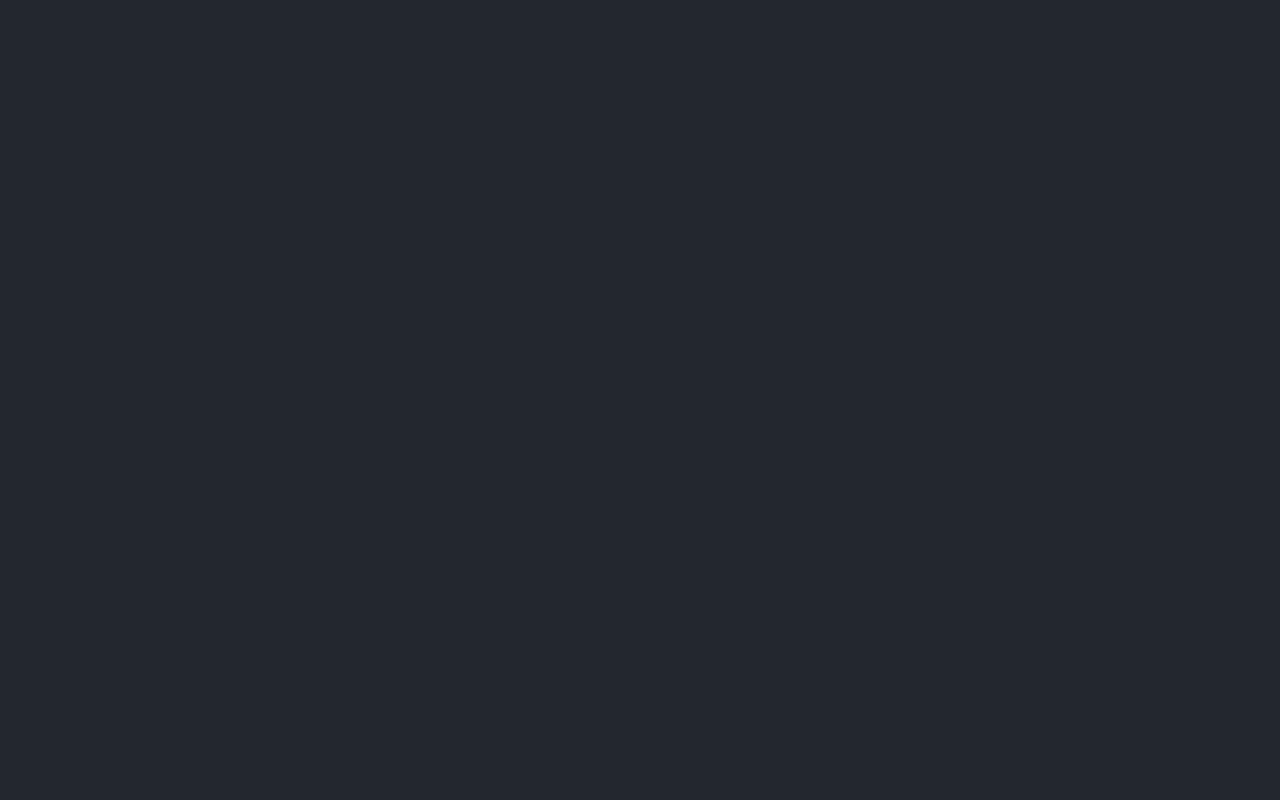
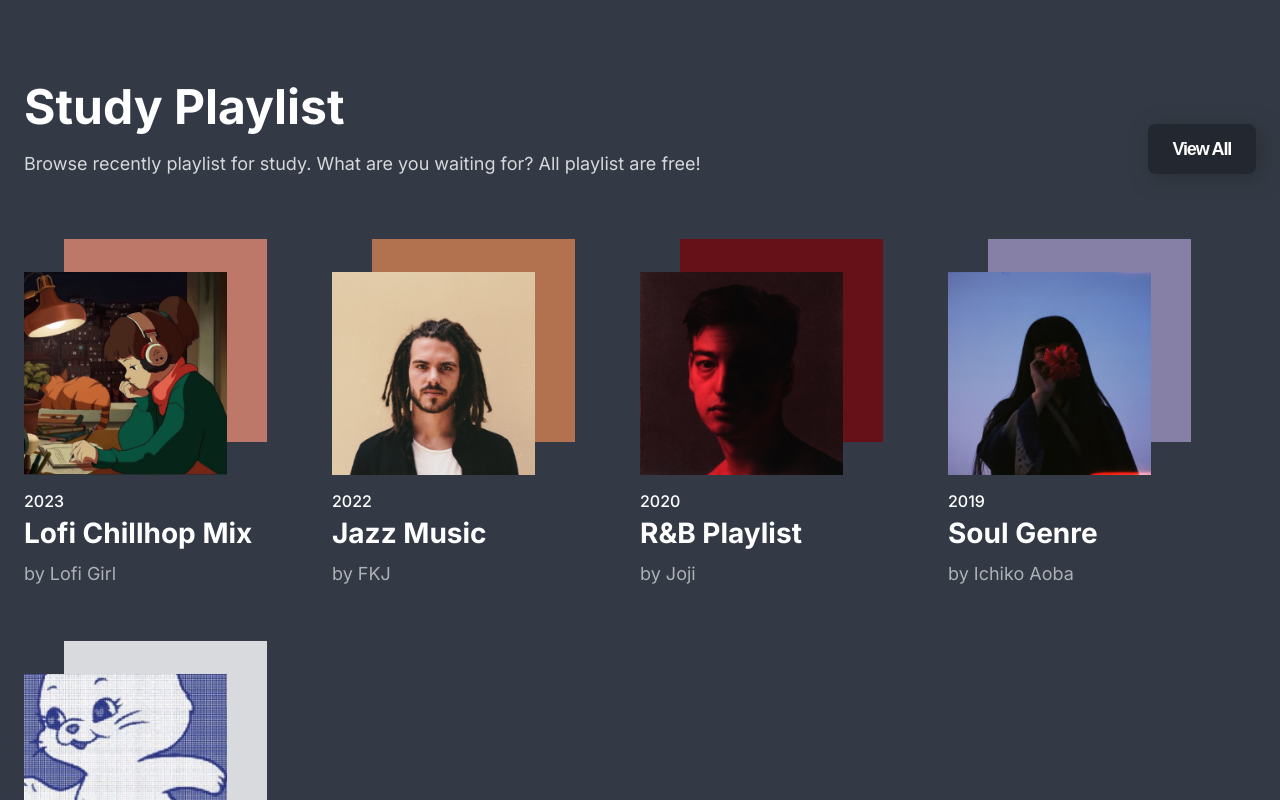
Before and after one commit to BismaBendesa/tasks, a React (Create React App) app: page / in a window 1280 px wide. Shown: the part 880-1680 px from the top of the page. Before the commit the page ends 870 px from the top, so only its background shows below. Built offline with nearby package versions, Linux system fonts and the light colour scheme.

Commit message:
Finishing the project

```diff
--- a/src/App.css
+++ b/src/App.css
@@ -1,7 +1,3 @@
-.App {
-  text-align: center;
-}
-
 .App-logo {
   height: 40vmin;
   pointer-events: none;
--- a/src/App.js
+++ b/src/App.js
@@ -1,7 +1,8 @@
 import React from "react";
 import "./App.css";
-import Header from "./component/Header";
-import Main from "./component/Main";
+import Header from "./components/Header";
+import Main from "./components/Main";
+import Playlist from "./components/Playlist";
 // import { createMuiTheme } from "@mui/core/styles";
 // import { MuiThemeProvider } from "@mui/styles";
 
@@ -21,6 +22,7 @@ function App() {
     <div className="App">
       <Header />
       <Main />
+      <Playlist />
     </div>
     // </MuiThemeProvider>
   );
--- a/src/component/Button.js
+++ /dev/null
@@ -1,5 +0,0 @@
-import React from "react";
-
-export default function Button() {
-  return <button className="primary-button">Download Now</button>;
-}
--- /dev/null
+++ b/src/components/Button.js
@@ -0,0 +1,5 @@
+import React from "react";
+
+export default function Button(props) {
+  return <button className={props.type}>{props.text}</button>;
+}
--- a/src/component/Main.js
+++ b/src/components/Main.js
@@ -2,10 +2,6 @@ import React from "react";
 import Button from "./Button";
 import Emoji from "./Emoji";
 // import { Hidden } from "@mui/material";
-
-function pertambahan(a, b) {
-  return a + b;
-}
 
 export default function Main() {
   return (
@@ -14,7 +10,7 @@ export default function Main() {
         Manage Your Productivity With <span>ProductiZen</span>
       </h1>
       <p>Don't let your dreams be dreams, Make your dreams come true!</p>
-      <Button />
+      <Button type="primary" text="Download Now" />
       <hr />
       <Emoji content="trophy-emoji" top="8%" left="10%" />
       <Emoji content="medal-emoji" top="25%" left="8%" />
@@ -24,7 +20,7 @@ export default function Main() {
       <Emoji content="dart-emoji" top="25%" right="8%" />
 
       {/* Iphone Mockup */}
-      <img src="../images/iphone-14-mockup.png" />
+      <img src="../images/iphone-14-mockup.png" alt="Iphone-mockup" />
     </div>
   );
 }
--- /dev/null
+++ b/src/components/Playlist.js
@@ -0,0 +1,74 @@
+import React from "react";
+import Button from "./Button";
+import Track from "./Track";
+
+const tracks = [
+  {
+    trackImg: "lofi-chillhop-mix",
+    trackYear: "2023",
+    trackTitle: "Lofi Chillhop Mix",
+    trackSinger: "Lofi Girl",
+    bgColor: "#BE786A",
+  },
+  {
+    trackImg: "jazz-music",
+    trackYear: "2022",
+    trackTitle: "Jazz Music",
+    trackSinger: "FKJ",
+    bgColor: "#B3724F",
+  },
+  {
+    trackImg: "R&B-playlist",
+    trackYear: "2020",
+    trackTitle: "R&B Playlist",
+    trackSinger: "Joji",
+    bgColor: "#661117",
+  },
+  {
+    trackImg: "soul-genre",
+    trackYear: "2019",
+    trackTitle: "Soul Genre",
+    trackSinger: "Ichiko Aoba",
+    bgColor: "#8680A6",
+  },
+  {
+    trackImg: "kpop-music",
+    trackYear: "2022",
+    trackTitle: "K-pop Music",
+    trackSinger: "NewJeans",
+    bgColor: "#D8DADE",
+  },
+];
+
+const trackData = tracks.map((track) => (
+  <Track
+    trackImg={track.trackImg}
+    trackYear={track.trackYear}
+    trackTitle={track.trackTitle}
+    trackSinger={track.trackSinger}
+    bgColor={track.bgColor}
+  />
+));
+
+export default function Playlist() {
+  return (
+    <div className="playlist">
+      <div className="playlist-container">
+        <div className="playlist-header">
+          <div className="playlist-header-text">
+            <h1>Study Playlist</h1>
+            <p>
+              Browse recently playlist for study. What are you waiting for? All
+              playlist are free!
+            </p>
+          </div>
+          <div className="playlist-header-btn">
+            <Button text="View All" type="secondary" />
+          </div>
+        </div>
+        {/* Grid for tracks */}
+        <div className="tracks-container">{trackData}</div>
+      </div>
+    </div>
+  );
+}
--- /dev/null
+++ b/src/components/Track.js
@@ -0,0 +1,20 @@
+import React from "react";
+
+export default function Track(props) {
+  return (
+    <div className="track">
+      <div className="track-image">
+        <img src={`../images/${props.trackImg}.png`} alt={props.trackImg} />
+        <div
+          className="track-image-bg"
+          style={{ background: props.bgColor }}
+        ></div>
+      </div>
+      <div className="track-details">
+        <span className="track-details-year">{props.trackYear}</span>
+        <h1 className="track-details-title">{props.trackTitle}</h1>
+        <span className="track-details-singer">by {props.trackSinger}</span>
+      </div>
+    </div>
+  );
+}
--- a/src/index.css
+++ b/src/index.css
@@ -60,7 +60,7 @@ code {
   opacity: 0;
 }
 
-.primary-button{
+.primary{
   letter-spacing: -1.4px;
   line-height: 113.523%;
   background: #149ECA;
@@ -75,9 +75,27 @@ code {
   margin: auto;
   margin-bottom: 43px;
 }
-.primary-button:hover{
+.primary:hover{
   background: #1185ac;
 }
+
+.secondary{
+  letter-spacing: -1.2px;
+  line-height: 113.523%;
+  background: #23272F;
+  color: white;
+  padding : 15px 25px;
+  font-size: 18px;
+  font-weight: bold;
+  border: none;
+  border-radius: 8px;
+  box-shadow: 4px 4px 20px 0px #2B3036;
+  cursor: pointer;
+}
+.secondary:hover{
+  background: #171a1f;
+}
+
 .emoji{
   background: #495464;
   width: 70px;
@@ -94,3 +112,124 @@ code {
   width: 490px;
   z-index: 99;
 }
+
+/* playlist */
+.playlist{
+  background: #333A45;
+  padding-top: 90px;
+  padding-bottom:90px
+}
+.playlist-container{
+  margin: auto;
+}
+
+.playlist-header{
+  display :flex;
+  justify-content: space-between;
+  align-items: end;
+  margin-bottom:60px
+
+}
+
+.playlist-header-text h1{
+  color: #FFF;
+  font-family: Inter;
+  font-size: 48px;
+  font-style: normal;
+  font-weight: 700;
+  line-height: 113.523%; /* 72.655px */
+  margin-bottom: 20px;
+}
+.playlist-header-text p{
+  color: rgba(255, 255, 255, 0.80);
+  font-family: Inter;
+  font-size: 18px;
+  font-style: normal;
+  font-weight: 400;
+  line-height: 113.523%; /* 27.245px */
+}
+.tracks-container{
+  display: grid;
+  grid-template-columns: repeat(auto-fill, 243px);
+  grid-column-gap: 65px;
+  grid-row-gap: 90px;
+  margin-top: 98px ;
+}
+.track {
+  cursor:pointer;
+}
+
+.track-image{
+  max-width: 280px;
+  max-height: 203px;
+
+}
+.track-image img{
+  position: relative;
+  z-index: 9;
+  max-width: 203px;
+  max-height: 203px;
+}
+
+.track-image-bg{
+  position: relative;
+  top: -240px;
+  left: 40px;
+}
+.track-image-bg{
+  width: 203px;
+  height: 203px;
+}
+
+.track-details{
+  color: #fff;
+  margin-top: 17px;
+}
+
+.track-details .track-details-year{
+  color: #FFF;
+  text-align: center;
+  font-family: Inter;
+  font-size: 16px;
+  font-style: normal;
+  font-weight: 500;
+  line-height: 113.523%; /* 18.164px */
+  margin-bottom: 7px;
+}
+
+.track-details h1{
+  color: #FFF;
+  font-family: Inter;
+  font-size: 28px;
+  font-style: normal;
+  font-weight: 700;
+  line-height: 113.523%; /* 31.786px */
+  margin-bottom: 14px;
+  margin-top: 7px;
+}
+
+.track-details .track-details-singer{
+  color: rgba(255, 255, 255, 0.60);
+  text-align: center;
+  font-family: Inter;
+  font-size: 18px;
+  font-style: normal;
+  font-weight: 400;
+  line-height: 113.523%; /* 22.705px */
+}
+
+
+
+
+@media (min-width: 1536px){
+  .playlist-container{
+      max-width: 1536px;
+  }
+}
+
+@media (min-width: 600px){
+  .playlist-container{
+    padding-left: 24px;
+    padding-right: 24px;
+  }
+}
```
Also changed, not shown: src/components/Emoji.js (renamed from src/component/Emoji.js), src/components/Header.js (renamed from src/component/Header.js).
